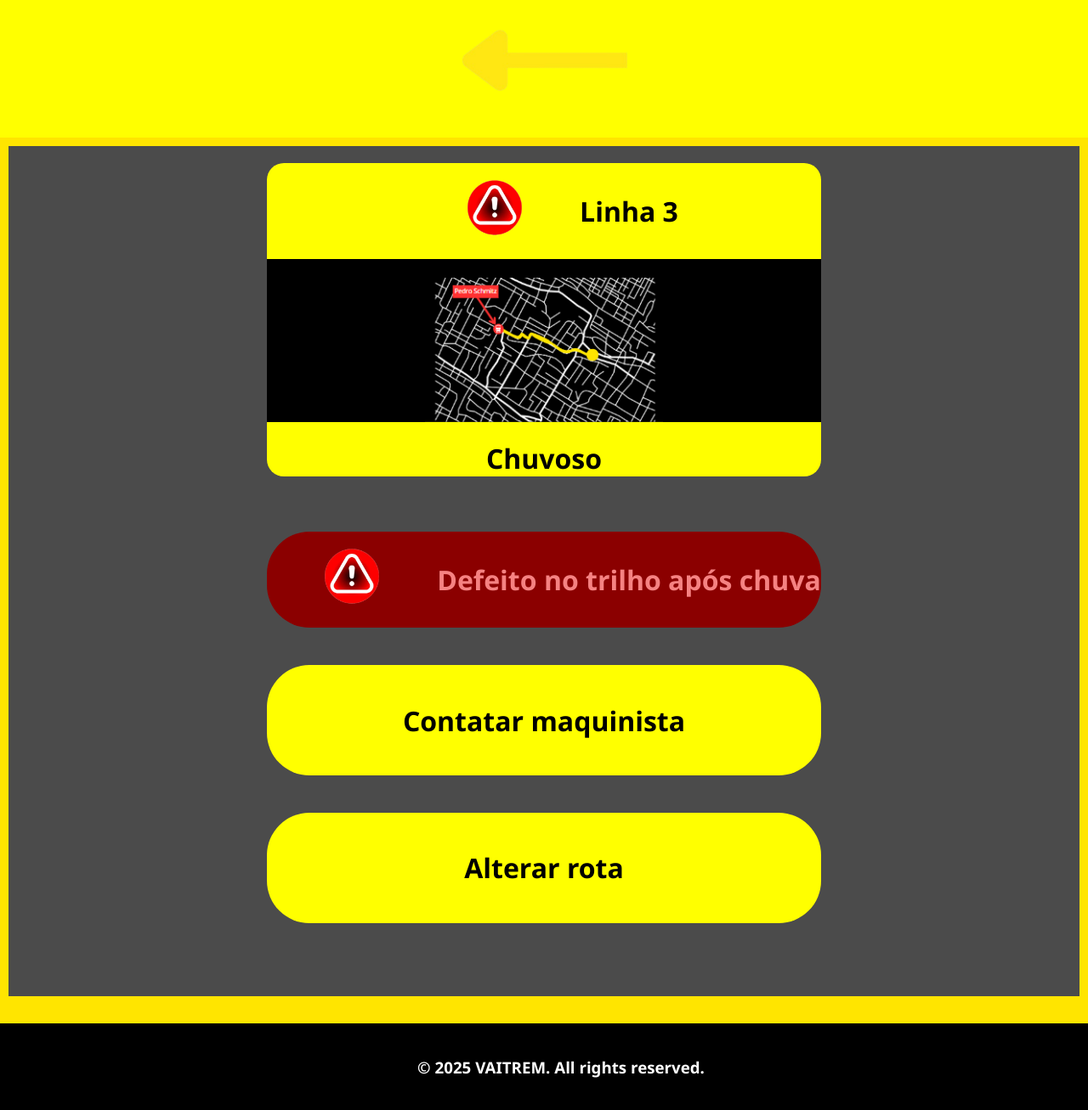
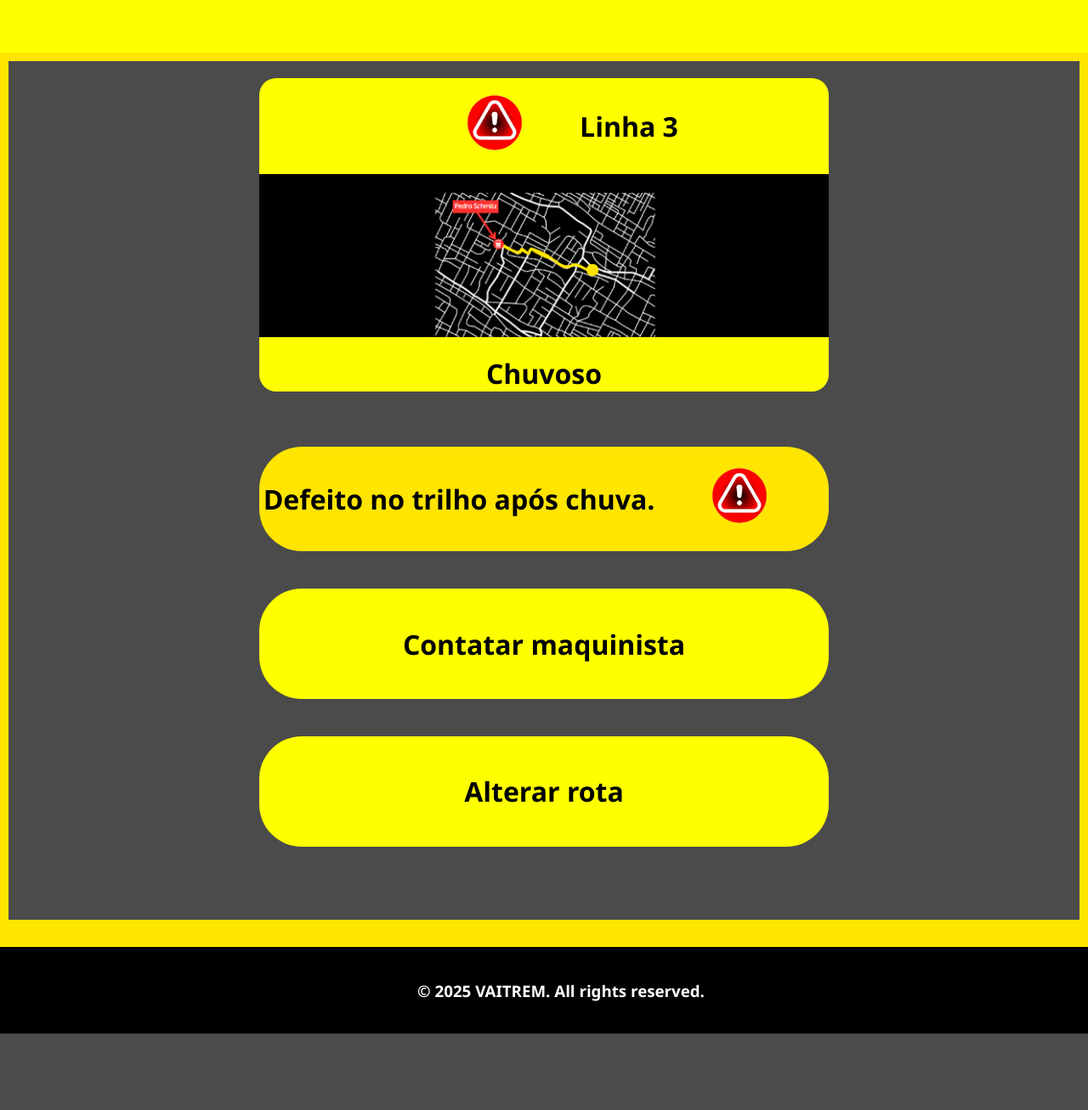
Before and after one commit to ViniciusTn/Aplicacao_do_mockup, a PHP site: page /public/GestaoDeRotas.html in a window 1280 px wide. Shown: the whole page at 85% size. After the commit the page ends 1217 px from the top, so only its background shows below. Run offline with PHP 8.4, Linux system fonts and the light colour scheme.

Commit message:
gestoa totas 90%

```diff
--- a/public/GestaoDeRotas.html
+++ b/public/GestaoDeRotas.html
@@ -12,7 +12,7 @@
 
     <header>
         <div class="s">
-        <img class="Voltar" src="../assets/imgs/Voltarcerto.png" alt="">
+
         </div>
         <br>
         <div id="Navbar2">
@@ -36,11 +36,14 @@
             </div>
             <br>
             <br>
-            <div class="DefeitoChuva">
-                <br>
-                <img class="Alerta2" src="../assets/imgs/Alerta.png" alt="">
-                <h1>Defeito no trilho após chuva </h1>
-            </div>
+
+                <div class="amarelorota">
+                    <div class="flex">
+                    <h1>Defeito no trilho após chuva.</h1>
+                    <img class="Alerta2" src="../assets/imgs/Alerta.png" alt="">
+                </div>
+                </div>
+
             <br>
             <br>
             <div class="ContatarMaquinista">
--- a/styles/Style.css
+++ b/styles/Style.css
@@ -211,3 +211,11 @@ a{
 .imagemrotas{
     height: 170px;
 }
+
+.amarelorota{
+    background-color: #ffe500;
+    padding: 5px;
+    border-radius: 50px;
+   align-items: center;
+   justify-content: space-between;
+}
```
